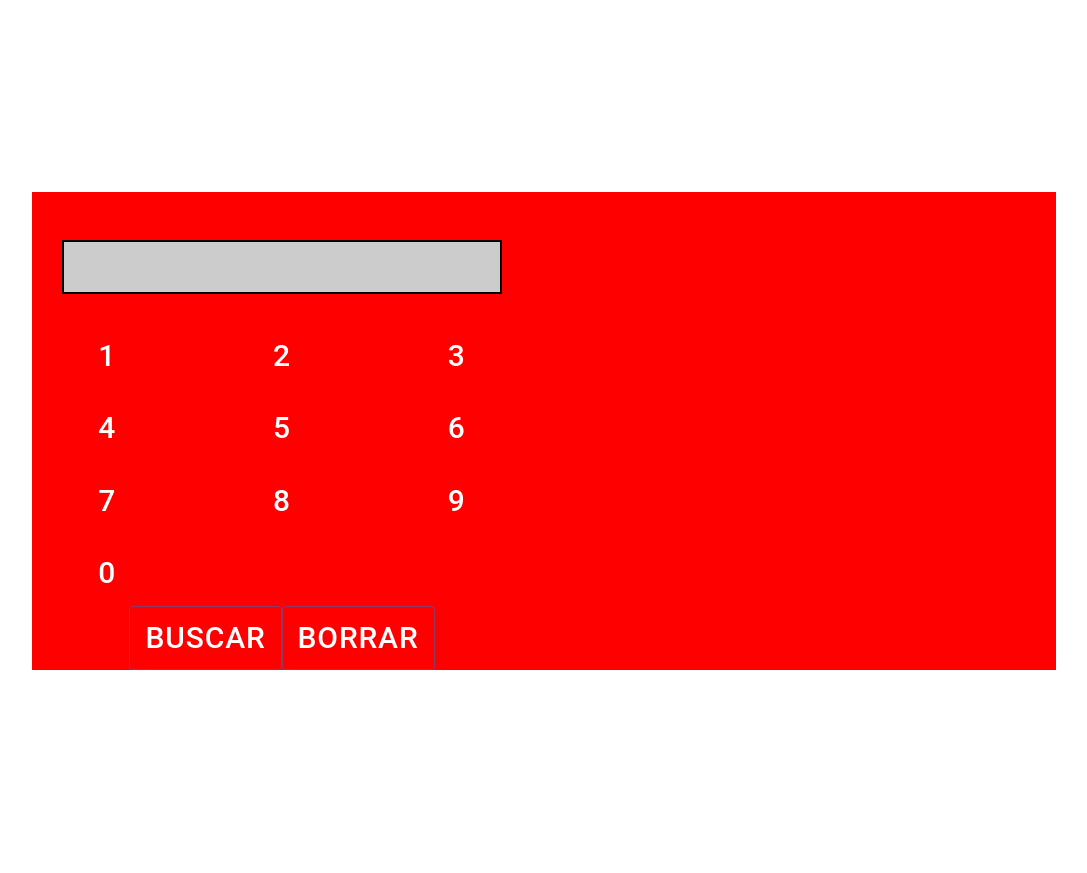
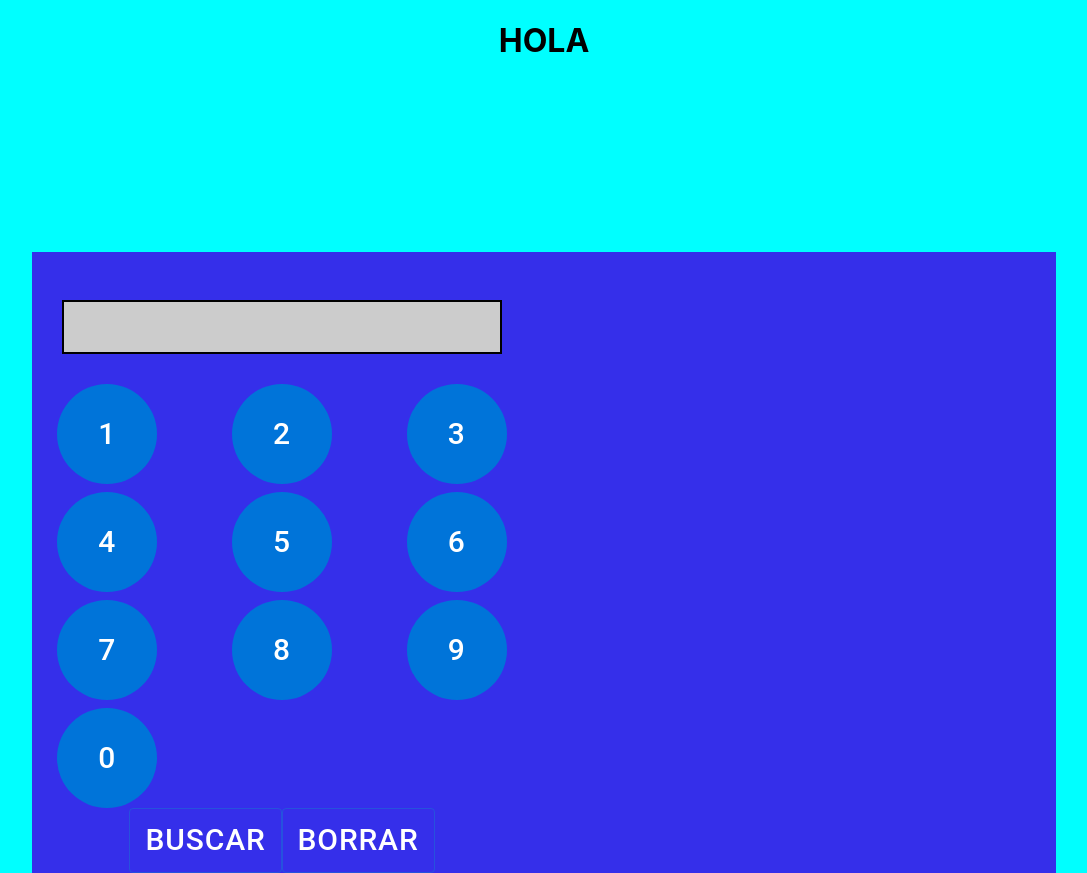
Before and after one commit to JoseRobertoGC/Front-TC2002, a React (Create React App) app: page / in a window 1280 px wide. Shown: the whole page, without its empty margins (96-1183 px from the left). Before the commit the page ends 800 px from the top, so only its background shows below. Built offline with nearby package versions, Linux system fonts and the light colour scheme.

Commit message:
cambios1

```diff
--- a/public/index.html
+++ b/public/index.html
@@ -25,8 +25,16 @@
       Learn how to configure a non-root public URL by running `npm run build`.
     -->
     <title>React App</title>
+    <style>
+      .centrado{
+        text-align: center;
+      }
+    </style>
+
   </head>
-  <body>
+  <body style="background-color: aqua;">
+    <h1 class = "centrado">HOLA</h1>
+
     <noscript>You need to enable JavaScript to run this app.</noscript>
     <div id="root"></div>
     <!--
--- a/src/components/Button.css
+++ b/src/components/Button.css
@@ -4,4 +4,5 @@
     border-radius: 15px;
     padding:10px;
 
+
 }
--- a/src/components/Pokedex.css
+++ b/src/components/Pokedex.css
@@ -1,5 +1,5 @@
 .Pokedex{
-    background-color: red;
+    background-color: #352FEA;
     min-height: 400px;
     width:80%;
     margin-left: auto;
--- a/src/components/pokedex/Busqueda.css
+++ b/src/components/pokedex/Busqueda.css
@@ -2,7 +2,23 @@
 .Button{
     color:white!important;
     font-size: 30px!important;
+    color: white !important;
+    font-size: 30px !important;
+    width: 100px !important;
+    height: 100px !important;
+    border-radius: 50% !important;
+    background-color: #0074d9 !important;
+    text-align: center !important;
+    line-height: 100px !important;
+    cursor: pointer !important;
 }
+
+.Button1{
+
+        color:white!important;
+        font-size: 30px!important;
+}
+
 
 .Display{
     margin:30px;
--- a/src/components/pokedex/Busqueda.tsx
+++ b/src/components/pokedex/Busqueda.tsx
@@ -68,8 +68,8 @@ function Busqueda(props:BusquedaProps){
 
             </div>
             <div>
-                <Button variant="outlined" className="Button" onClick={props.searchPokemon}>Buscar</Button>
-                <Button variant="outlined" className="Button" onClick={clearBusqueda}>Borrar</Button>
+                <Button variant="outlined" className="Button1" onClick={props.searchPokemon}>Buscar</Button>
+                <Button variant="outlined" className="Button1" onClick={clearBusqueda}>Borrar</Button>
             </div>
         </div>
 
--- a/src/components/pokedex/PokemonInfo.css
+++ b/src/components/pokedex/PokemonInfo.css
@@ -1,6 +1,7 @@
-.Name{
-    color: white;
+.Name {
+    font-family: "Poppins", sans-serif;
+    color: black;
 }
 .Image{
-    width:30%;
+    width:50%;
 }
--- a/src/components/pokedex/PokemonInfo.tsx
+++ b/src/components/pokedex/PokemonInfo.tsx
@@ -38,6 +38,7 @@ function PokemonInfo(props:PokemonInfoProps) {
         setValue(newValue);
     };
     return (
+
         <div>
             <h1 className="Name">{props.pokemon.name}</h1>
             <img className="Image" src={props.pokemon.sprites.other["official-artwork"].front_default}></img>
@@ -66,6 +67,7 @@ function PokemonInfo(props:PokemonInfoProps) {
                 </div>
             </CustomTabPanel>
         </div>
+
     )
 }
 
```
